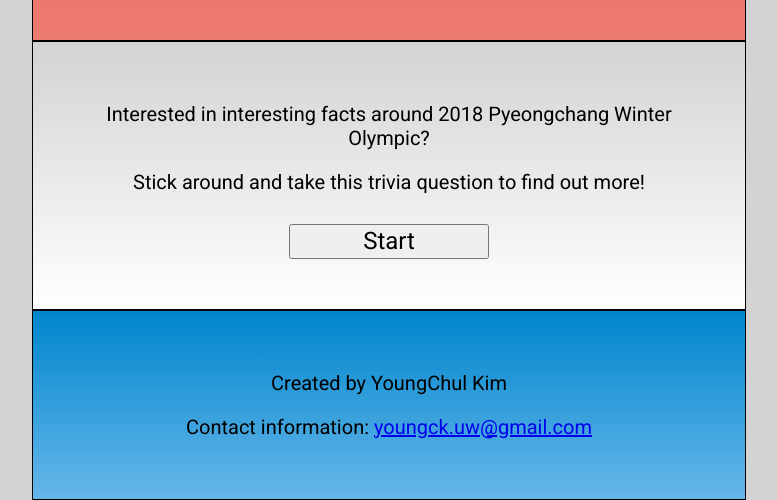
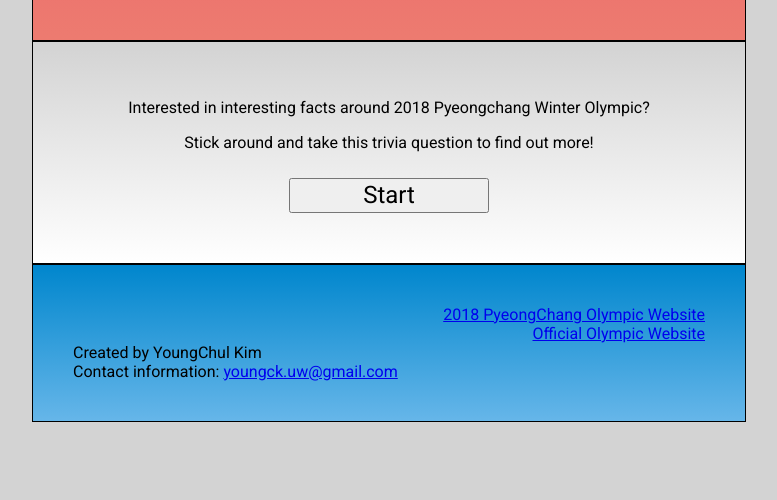
Before and after one commit to youngckuw/2018PyeongchangWinterOlympicTrivialQuiz, a plain HTML site: page index.html in a window 1280 px wide. Shown: the part 472-972 px from the top of the page, without its empty margins (251-1028 px from the left). After the commit the page ends 894 px from the top, so only its background shows below. Drawn offline with nearby package versions, Linux system fonts and the light colour scheme.

Commit message:
Adding official olympic website links

```diff
--- a/index.css
+++ b/index.css
@@ -1,5 +1,13 @@
 * {
 	font-family: 'Roboto', sans-serif;
+}
+
+.olympicWebsite {
+	text-align: right;
+}
+
+.personalInfo {
+	text-align: left;
 }
 
 html {
@@ -51,9 +59,9 @@ button {
 }
 
 p {
-	font-size: 20px;
+	font-size: 16px;
 }
 
-div {
+form div {
 	margin: 20px;
 }
--- a/index.html
+++ b/index.html
@@ -21,8 +21,10 @@
   </main>
 
   <footer role='footer-contact-info'>
-    <p>Created by YoungChul Kim</p>
-    <p>Contact information: <a href="mailto:youngck.uw@gmail.com">youngck.uw@gmail.com</a></p>
+    <div class='olympicWebsite'><a href='https://www.pyeongchang2018.com/en/index' target='_blank'>2018 PyeongChang Olympic Website</a></div>
+    <div class='olympicWebsite'><a href='https://www.olympic.org/' target='_blank'>Official Olympic Website</a></div>
+    <div class='personalInfo'>Created by YoungChul Kim</div>
+    <div class='personalInfo'>Contact information: <a href="mailto:youngck.uw@gmail.com">youngck.uw@gmail.com</a></div>
   </footer>
 
   <script src="https://code.jquery.com/jquery.min.js"></script>
```
